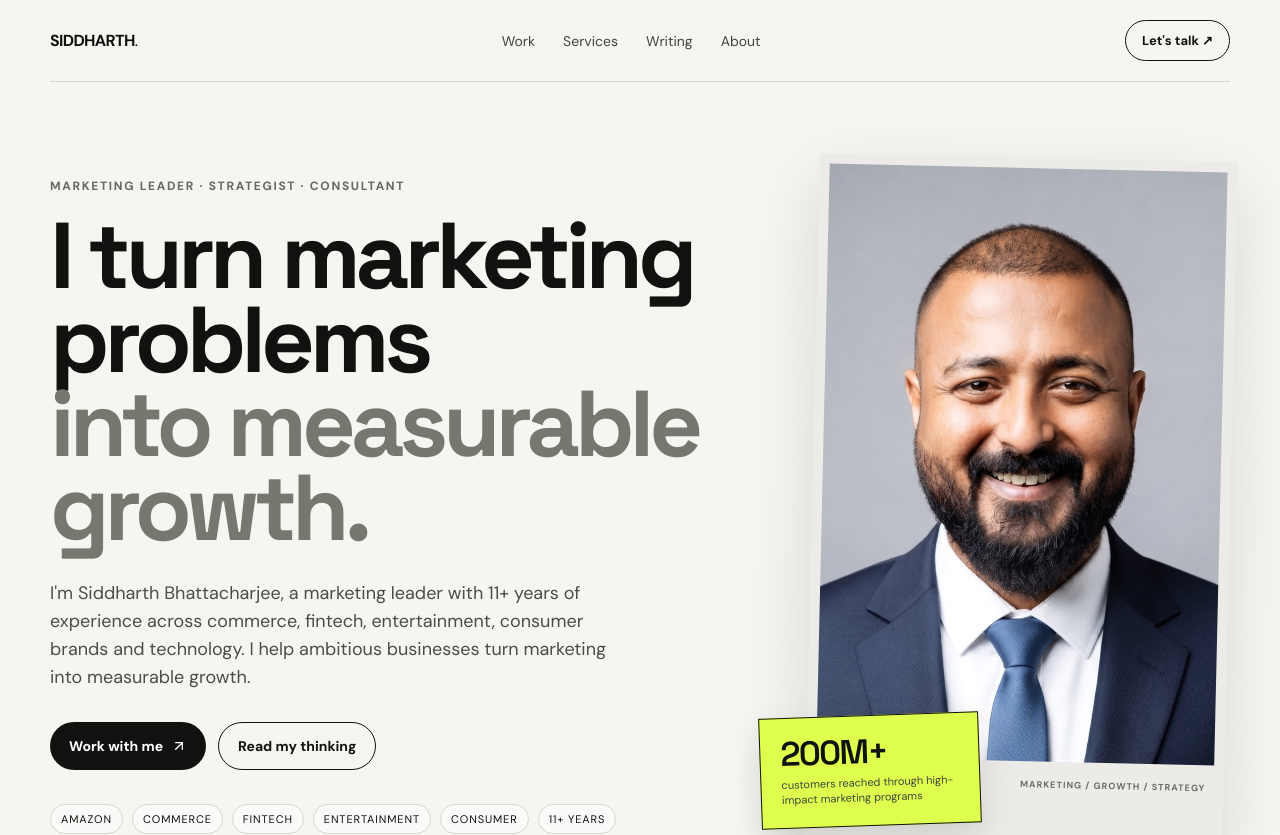
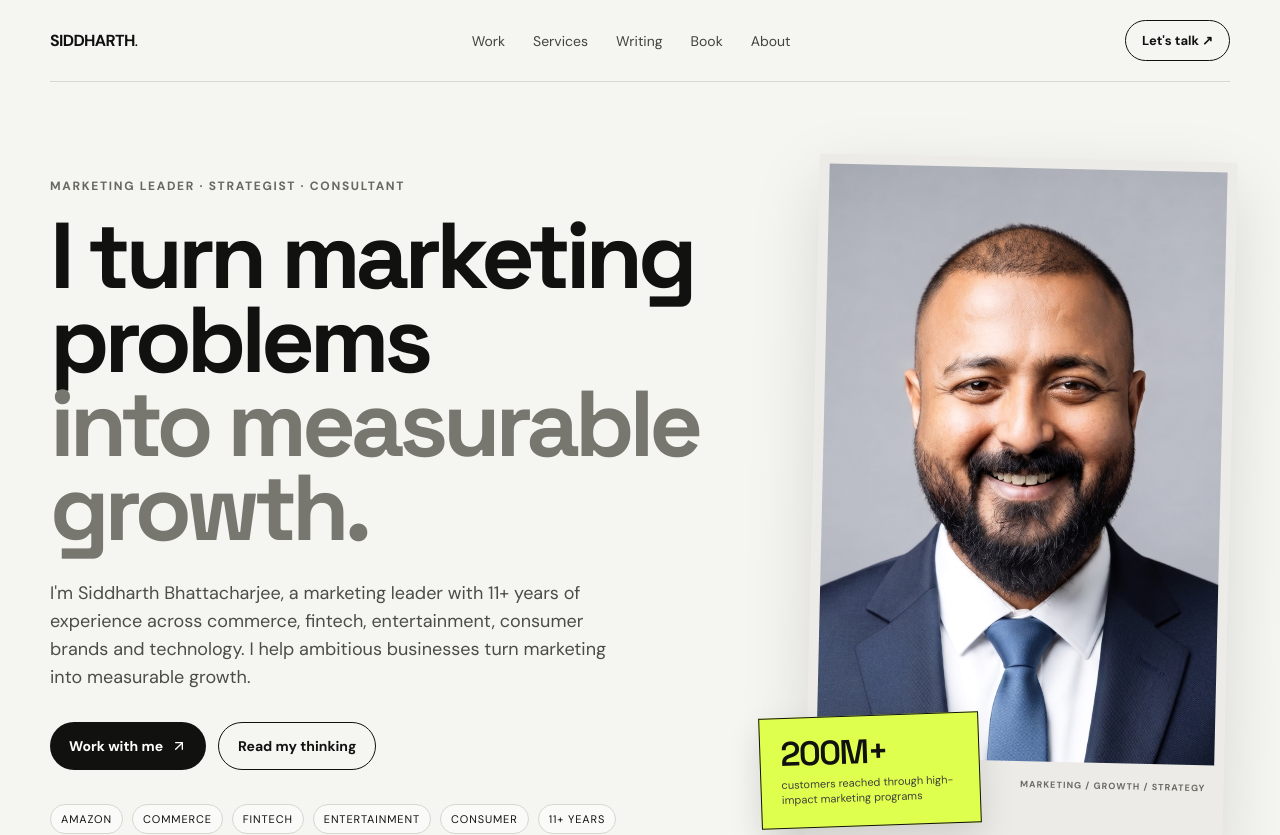
Before and after one commit to iLuciferDevil/siddharth-portfolio, a Next.js app: page / in a window 1280 px wide. Shown: the top 835 px of the page. Built offline with nearby package versions, Linux system fonts and the light colour scheme.

Commit message:
Add Sovereign Brand book tab

```diff
--- a/components/Header.tsx
+++ b/components/Header.tsx
@@ -5,14 +5,14 @@ export default function Header(){
     <header className="container nav">
       <Link href="/" className="logo">SIDDHARTH<span style={{fontWeight:400}}>.</span></Link>
       <nav className="navlinks">
-        <a href="/#work">Work</a><Link href="/services">Services</Link><Link href="/blog">Writing</Link><a href="/#about">About</a>
+        <a href="/#work">Work</a><Link href="/services">Services</Link><Link href="/blog">Writing</Link><Link href="/book">Book</Link><a href="/#about">About</a>
       </nav>
       <div className="nav-actions">
         <a className="pill" href="/#contact">Let&apos;s talk ↗</a>
         <details className="mobile-menu">
           <summary aria-label="Open navigation">Menu</summary>
           <div className="mobile-menu-panel">
-            <a href="/#work">Work</a><Link href="/services">Services</Link><Link href="/blog">Writing</Link><a href="/#about">About</a><a href="/#contact">Let&apos;s talk ↗</a>
+            <a href="/#work">Work</a><Link href="/services">Services</Link><Link href="/blog">Writing</Link><Link href="/book">Book</Link><a href="/#about">About</a><a href="/#contact">Let&apos;s talk ↗</a>
           </div>
         </details>
       </div>
```
